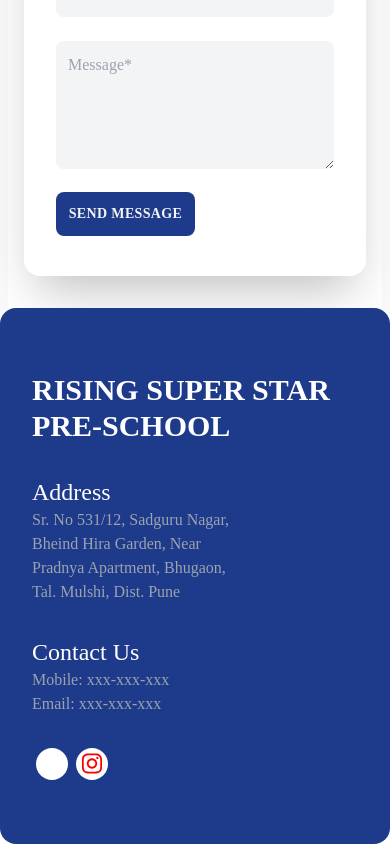
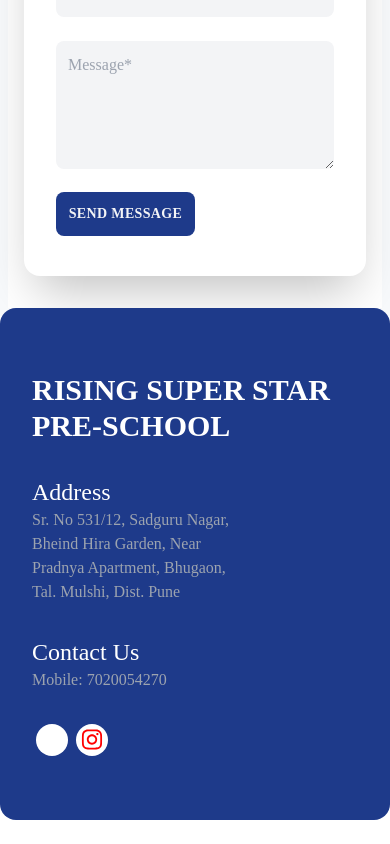
Before and after one commit to Rohit-huta-p/risingsuperstar, a React (Create React App) app: page / in a window 390 px wide. Shown: the part 4969-5813 px from the top of the page. After the commit the page ends 5789 px from the top, so only its background shows below. Built offline with nearby package versions, Linux system fonts and the light colour scheme.

Commit message:
minor changes- mobile number added

```diff
--- a/src/Home/Footer.jsx
+++ b/src/Home/Footer.jsx
@@ -24,8 +24,8 @@ const Footer = () => {
 
             <div className="flex flex-col">
                 <h2 className="text-2xl">Contact Us</h2>
-                <p className="text-gray-400">Mobile: xxx-xxx-xxx</p>
-                <p className="text-gray-400">Email: xxx-xxx-xxx</p>
+                <p className="text-gray-400">Mobile: 7020054270</p>
+
             </div>
             </div>
 
```
